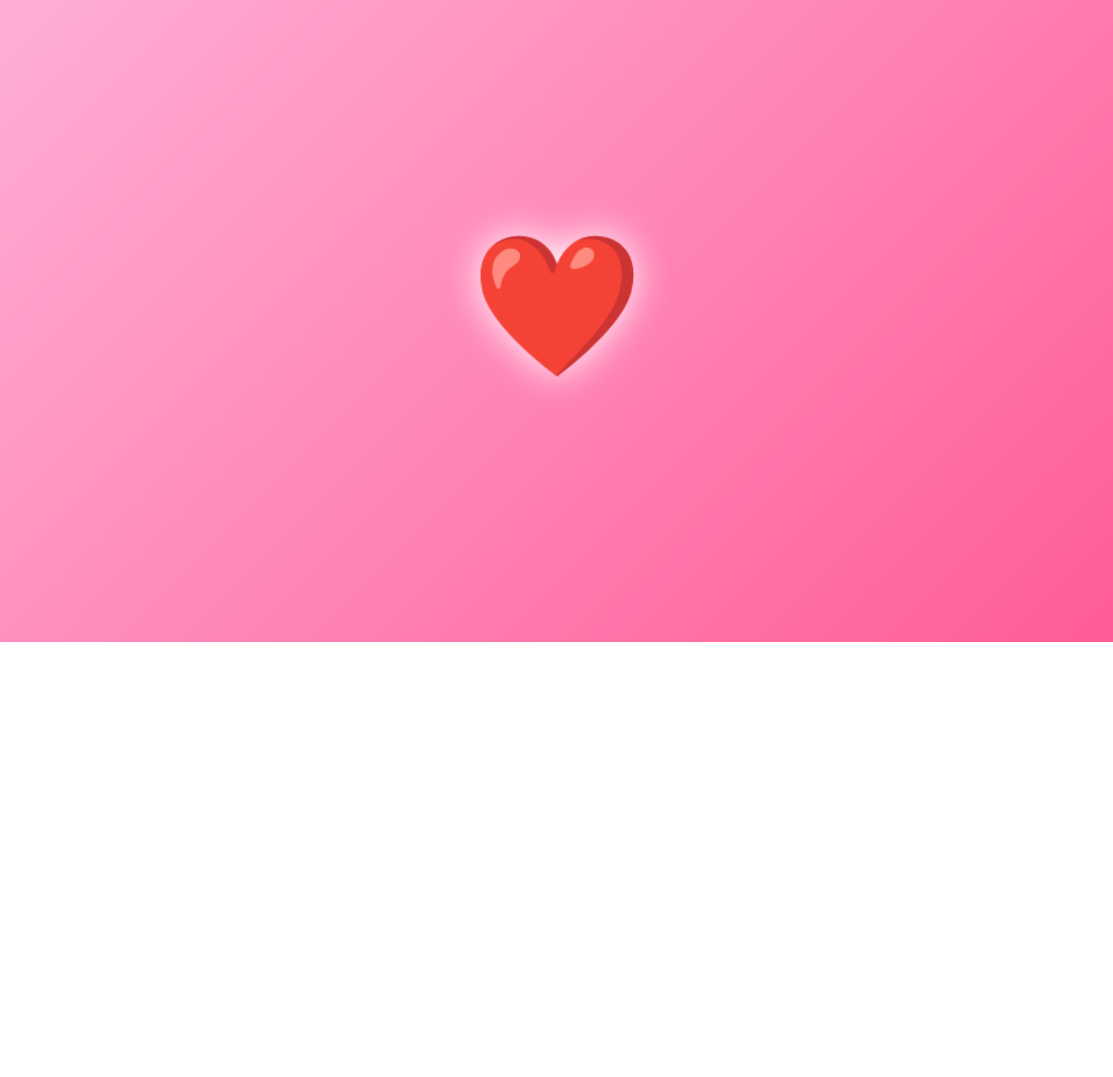
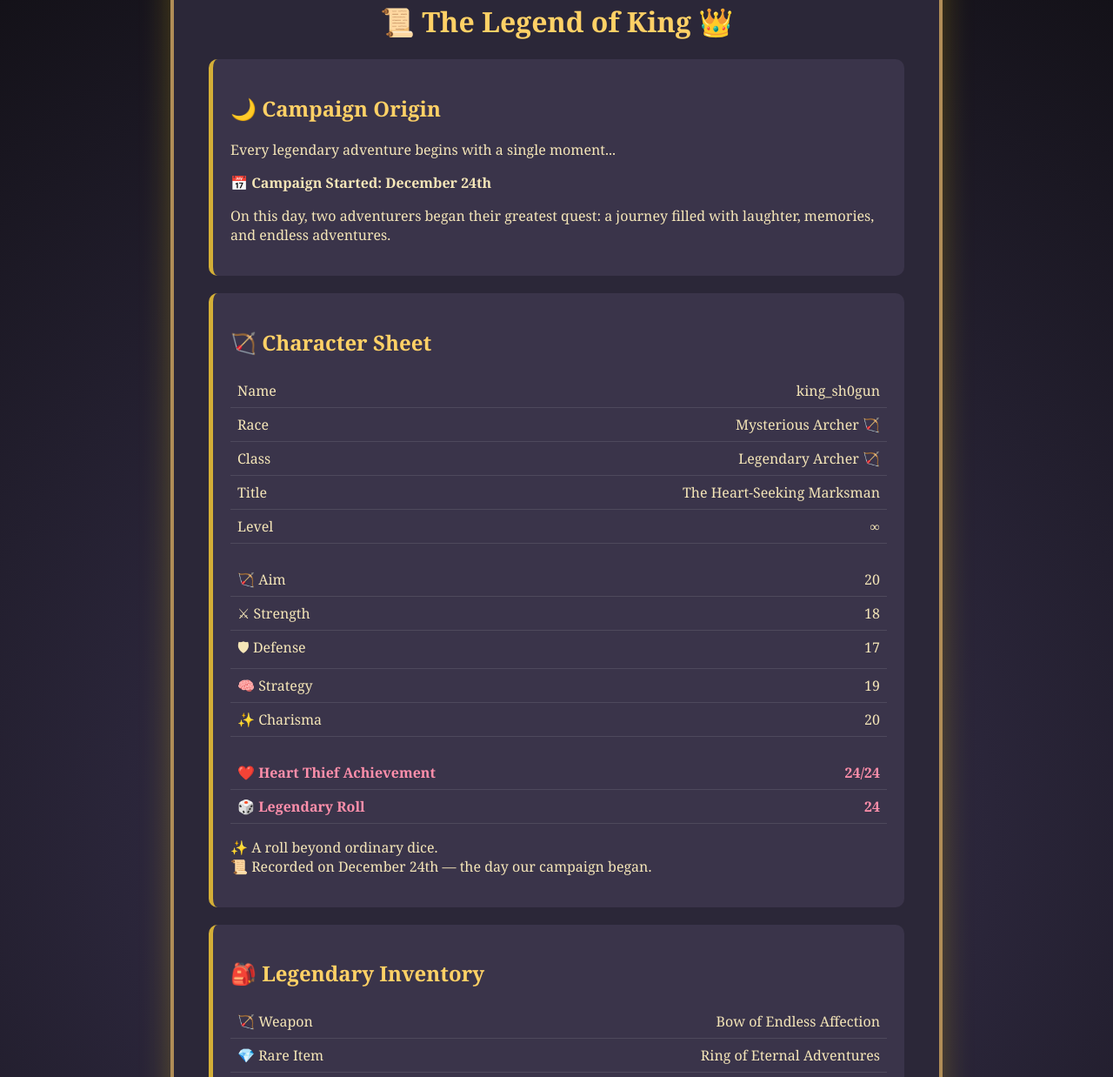
Before and after one commit to Francez18/for-you, a plain HTML site: page index.html in a window 1280 px wide. Shown: the part 62-1300 px from the top of the page at 87% size. Before the commit the page ends 800 px from the top, so only its background shows below. Drawn offline with Linux system fonts and the light colour scheme.

Commit message:
Change title and update styles in index.html

```diff
--- a/index.html
+++ b/index.html
@@ -4,152 +4,83 @@
 <meta charset="UTF-8">
 <meta name="viewport" content="width=device-width, initial-scale=1.0">
 
-<title>For My Love ❤️</title>
-
-<!-- Cute Font -->
-<link href="https://fonts.googleapis.com/css2?family=Pacifico&display=swap" rel="stylesheet">
+<title>The Legend of King 👑</title>
 
 <style>
 
-*{
-    margin:0;
-    padding:0;
-    box-sizing:border-box;
+body {
+    margin: 0;
+    font-family: Georgia, serif;
+    background: #121016;
+    color: #f5e6b8;
+    display: flex;
+    justify-content: center;
+    align-items: center;
+    min-height: 100vh;
+    background-image: radial-gradient(circle, #3b3452, #121016);
 }
 
-body{
-    height:100vh;
-    overflow:hidden;
-    display:flex;
-    justify-content:center;
-    align-items:center;
-    background:linear-gradient(135deg,#ffb1d8,#ff5c97);
-    font-family:'Pacifico', cursive;
+.card {
+    width: 85%;
+    max-width: 800px;
+    padding: 40px;
+    background: #2b2738;
+    border: 4px solid #b08d57;
+    border-radius: 15px;
+    box-shadow: 0 0 35px rgba(255,215,0,.25);
 }
 
-.container{
-    text-align:center;
-    z-index:10;
+h1 {
+    text-align: center;
+    color: #ffd166;
 }
 
-.heart{
-    font-size:140px;
-    cursor:pointer;
-    user-select:none;
-    animation:heartbeat 1.2s infinite;
-    filter:drop-shadow(0 0 20px white);
+h2 {
+    color: #ffd166;
 }
 
-.message{
-    display:none;
-    margin-top:20px;
-    color:white;
-    font-size:60px;
-    text-shadow:0 0 20px #ff2f7d;
+.box {
+    background: #3a344a;
+    padding: 20px;
+    margin: 20px 0;
+    border-left: 5px solid #d4af37;
+    border-radius: 10px;
 }
 
-
-.floating{
-    position:absolute;
-    pointer-events:none;
-    animation:floatUp linear forwards;
+.stat {
+    display: flex;
+    justify-content: space-between;
+    gap: 20px;
+    padding: 8px;
+    border-bottom: 1px solid rgba(255,255,255,.1);
 }
 
-
-.rose{
-    position:absolute;
-    top:-50px;
-    pointer-events:none;
-    animation:fallRose linear forwards;
+.legendary {
+    color: #ff8fab;
+    font-weight: bold;
 }
 
-
-.sparkle{
-    position:absolute;
-    pointer-events:none;
-    color:white;
-    animation:sparkle 2s linear forwards;
+button {
+    display: block;
+    margin: 25px auto;
+    padding: 12px 30px;
+    font-size: 18px;
+    background: #b08d57;
+    color: white;
+    border: none;
+    border-radius: 8px;
+    cursor: pointer;
 }
 
-
-@keyframes heartbeat{
-
-    0%,100%{
-        transform:scale(1);
-    }
-
-    25%{
-        transform:scale(1.15);
-    }
-
-    50%{
-        transform:scale(.95);
-    }
-
-    75%{
-        transform:scale(1.1);
-    }
+button:hover {
+    background: #d4af37;
 }
 
-
-@keyframes pop{
-
-    0%{
-        transform:scale(1);
-    }
-
-    50%{
-        transform:scale(1.5);
-    }
-
-    100%{
-        transform:scale(1);
-    }
-}
-
-
-@keyframes floatUp{
-
-    from{
-        transform:translateY(0) rotate(0deg);
-        opacity:1;
-    }
-
-    to{
-        transform:translateY(-120vh) rotate(360deg);
-        opacity:0;
-    }
-
-}
-
-
-@keyframes fallRose{
-
-    from{
-        transform:translateY(0) rotate(0deg);
-        opacity:1;
-    }
-
-    to{
-        transform:translateY(110vh) rotate(360deg);
-        opacity:0;
-    }
-
-}
-
-
-@keyframes sparkle{
-
-    from{
-        transform:scale(0);
-        opacity:1;
-    }
-
-    to{
-        transform:scale(2);
-        opacity:0;
-    }
-
+#message {
+    text-align: center;
+    color: #9effa1;
+    font-size: 20px;
+    margin-top: 15px;
 }
 
 </style>
@@ -159,172 +90,290 @@ body{
 
 <body>
 
+<div class="card">
 
-<div class="container">
 
-    <div class="heart" onclick="loveExplosion()">
-        ❤️
-    </div>
+<h1>📜 The Legend of King 👑</h1>
 
-    <div class="message" id="loveText">
-        I LOVE YOU!
-    </div>
+
+
+
+<div class="box">
+
+<h2>🌙 Campaign Origin</h2>
+
+<p>
+Every legendary adventure begins with a single moment...
+</p>
+
+<p>
+📅 <strong>Campaign Started: December 24th</strong>
+</p>
+
+<p>
+On this day, two adventurers began their greatest quest:
+a journey filled with laughter, memories, and endless adventures.
+</p>
 
 </div>
 
 
 
-<script>
-
-
-const emojis=[
-"❤️",
-"💕",
-"💖",
-"💗",
-"💘",
-"💞",
-"💋",
-"😘",
-"😍",
-"🥰"
-];
-
-
-function loveExplosion(){
-
-
-    // Show message forever after first click
-    document.getElementById("loveText").style.display="block";
-
-
-    // Heart pop every click
-    const heart=document.querySelector(".heart");
-
-    heart.style.animation="none";
-    heart.offsetHeight;
-    heart.style.animation="pop .35s, heartbeat 1.2s infinite .35s";
 
 
 
-    // Hearts and kisses
+<div class="box">
 
-    for(let i=0;i<80;i++){
-
-        setTimeout(()=>{
+<h2>🏹 Character Sheet</h2>
 
 
-            let item=document.createElement("div");
-
-            item.className="floating";
-
-            item.innerHTML=
-            emojis[Math.floor(Math.random()*emojis.length)];
+<div class="stat">
+<span>Name</span>
+<span>king_sh0gun</span>
+</div>
 
 
-            item.style.left=Math.random()*100+"vw";
-
-            item.style.bottom="-50px";
-
-            item.style.fontSize=
-            (20+Math.random()*40)+"px";
+<div class="stat">
+<span>Race</span>
+<span>Mysterious Archer 🏹</span>
+</div>
 
 
-            item.style.animationDuration=
-            (3+Math.random()*3)+"s";
+<div class="stat">
+<span>Class</span>
+<span>Legendary Archer 🏹</span>
+</div>
 
 
-            document.body.appendChild(item);
+<div class="stat">
+<span>Title</span>
+<span>The Heart-Seeking Marksman</span>
+</div>
+
+
+<div class="stat">
+<span>Level</span>
+<span>∞</span>
+</div>
 
 
 
-            setTimeout(()=>{
-                item.remove();
-            },6000);
+<br>
 
 
-        },i*20);
+<div class="stat">
+<span>🏹 Aim</span>
+<span>20</span>
+</div>
 
-    }
+
+<div class="stat">
+<span>⚔ Strength</span>
+<span>18</span>
+</div>
+
+
+<div class="stat">
+<span>🛡 Defense</span>
+<span>17</span>
+</div>
+
+
+<div class="stat">
+<span>🧠 Strategy</span>
+<span>19</span>
+</div>
+
+
+<div class="stat">
+<span>✨ Charisma</span>
+<span>20</span>
+</div>
 
 
 
-    // Roses falling
-
-    for(let i=0;i<25;i++){
-
-        setTimeout(()=>{
-
-
-            let rose=document.createElement("div");
-
-            rose.className="rose";
-
-            rose.innerHTML="🌹";
-
-
-            rose.style.left=Math.random()*100+"vw";
-
-
-            rose.style.fontSize=
-            (20+Math.random()*30)+"px";
-
-
-            rose.style.animationDuration=
-            (5+Math.random()*5)+"s";
-
-
-            document.body.appendChild(rose);
+<br>
 
 
 
-            setTimeout(()=>{
-                rose.remove();
-            },10000);
+<div class="stat legendary">
+<span>❤️ Heart Thief Achievement</span>
+<span>24/24</span>
+</div>
+
+
+<div class="stat legendary">
+<span>🎲 Legendary Roll</span>
+<span>24</span>
+</div>
+
+
+<p>
+✨ A roll beyond ordinary dice.
+<br>
+📜 Recorded on December 24th — the day our campaign began.
+</p>
+
+
+</div>
 
 
 
-        },i*200);
-
-    }
 
 
 
-    // Sparkles
-
-    for(let i=0;i<30;i++){
 
 
-        let sparkle=document.createElement("div");
+<div class="box">
 
-        sparkle.className="sparkle";
-
-        sparkle.innerHTML="✨";
+<h2>🎒 Legendary Inventory</h2>
 
 
-        sparkle.style.left=Math.random()*100+"vw";
-
-        sparkle.style.top=Math.random()*100+"vh";
+<div class="stat">
+<span>🏹 Weapon</span>
+<span>Bow of Endless Affection</span>
+</div>
 
 
-        sparkle.style.fontSize=
-        (10+Math.random()*25)+"px";
+<div class="stat">
+<span>💎 Rare Item</span>
+<span>Ring of Eternal Adventures</span>
+</div>
 
 
-        document.body.appendChild(sparkle);
+<div class="stat legendary">
+<span>✨ Passive Ability</span>
+<span>+100% Chance to Make Me Smile</span>
+</div>
+
+
+<div class="stat legendary">
+<span>📜 Completed Quest</span>
+<span>Steal the Heart of the One Who Made This Page</span>
+</div>
+
+
+</div>
 
 
 
-        setTimeout(()=>{
-            sparkle.remove();
-        },2000);
 
 
-    }
 
+
+
+<div class="box">
+
+<h2>📜 Active Quest</h2>
+
+
+<p>
+<strong>"The Archer's Greatest Shot"</strong>
+</p>
+
+
+<p>
+A mysterious archer took aim...
+but instead of searching for gold or treasure,
+he found the heart he was meant to protect. ❤️
+</p>
+
+
+<p>
+🏆 Quest Reward:
+<br>
+A forever adventure partner.
+</p>
+
+
+</div>
+
+
+
+
+
+
+
+
+<div class="box">
+
+<h2>💌 Final Quest Message</h2>
+
+
+<p>
+"I made you a character sheet...
+but your greatest achievement was stealing my heart." ❤️
+</p>
+
+
+<p>
+🏹 Quest Status:
+<br>
+Complete — and the campaign continues forever.
+</p>
+
+
+</div>
+
+
+
+
+
+
+
+
+<button onclick="rollDice()">🏹 Take the Legendary Shot</button>
+
+
+<div id="message"></div>
+
+
+
+</div>
+
+
+
+
+
+
+
+<script>
+
+function rollDice(){
+
+let roll = Math.floor(Math.random()*24)+1;
+
+let message = "";
+
+
+if(roll === 24){
+
+message = "🏹 LEGENDARY SHOT! The arrow found its mark on December 24th — my heart. ❤️";
 
 }
 
+else if(roll === 20){
+
+message = "🎯 Critical Hit! You found the rarest treasure: my heart. ❤️";
+
+}
+
+else if(roll === 1){
+
+message = "💀 Critical Miss... but you're still my favorite adventurer. ❤️";
+
+}
+
+else{
+
+message = "🎲 Rolled a " + roll + "! Bonus effect: You are loved forever. ❤️";
+
+}
+
+
+document.getElementById("message").innerHTML = message;
+
+}
 
 </script>
 
```
